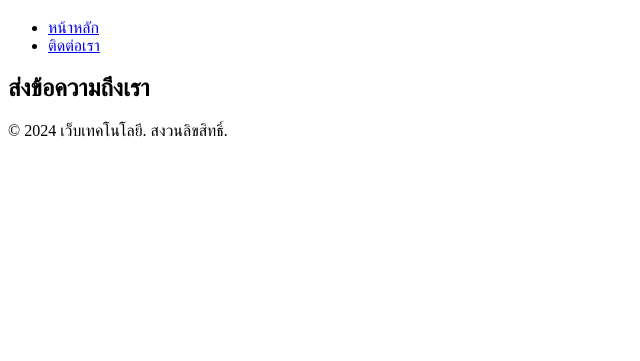
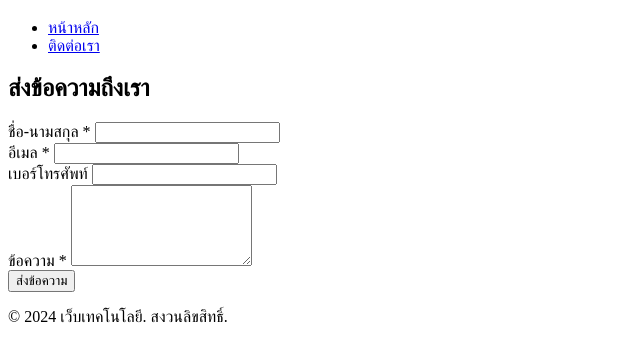
Before and after one commit to 66160250/web-semantic-lab, a plain HTML site: page contact.html in a window 1280 px wide. Shown: the part 61-422 px from the top of the page, without its empty margins (0-640 px from the left). Drawn offline with Linux system fonts and the light colour scheme.

Commit message:
เพิ่ม validation ในฟอร์มติดต่อ

```diff
--- a/contact.html
+++ b/contact.html
@@ -25,6 +25,31 @@
         </section>
     </main>
 
+    <form action="/submit" method="POST">
+        <div class="form-group">
+            <label for="fullname">ชื่อ-นามสกุล *</label>
+            <input type="text" id="fullname" name="fullname" required minlength="2" maxlength="100">
+        </div>
+
+        <div class="form-group">
+            <label for="email">อีเมล *</label>
+            <input type="email" id="email" name="email" required pattern="[a-z0-9._%+-]+@[a-z0-9.-]+\.[a-z]{2,}$">
+        </div>
+
+        <div class="form-group">
+            <label for="tel">เบอร์โทรศัพท์</label>
+            <input type="tel" id="tel" name="tel" pattern="[0-9]{10}">
+        </div>
+
+        <div class="form-group">
+            <label for="message">ข้อความ *</label>
+            <textarea id="message" name="message" required minlength="10" rows="5"></textarea>
+        </div>
+
+        <button type="submit">ส่งข้อความ</button>
+    </form>
+
+
     <!-- ส่วนท้ายของหน้า -->
     <footer role="contentinfo">
         <p>&copy; 2024 เว็บเทคโนโลยี. สงวนลิขสิทธิ์.</p>
```
